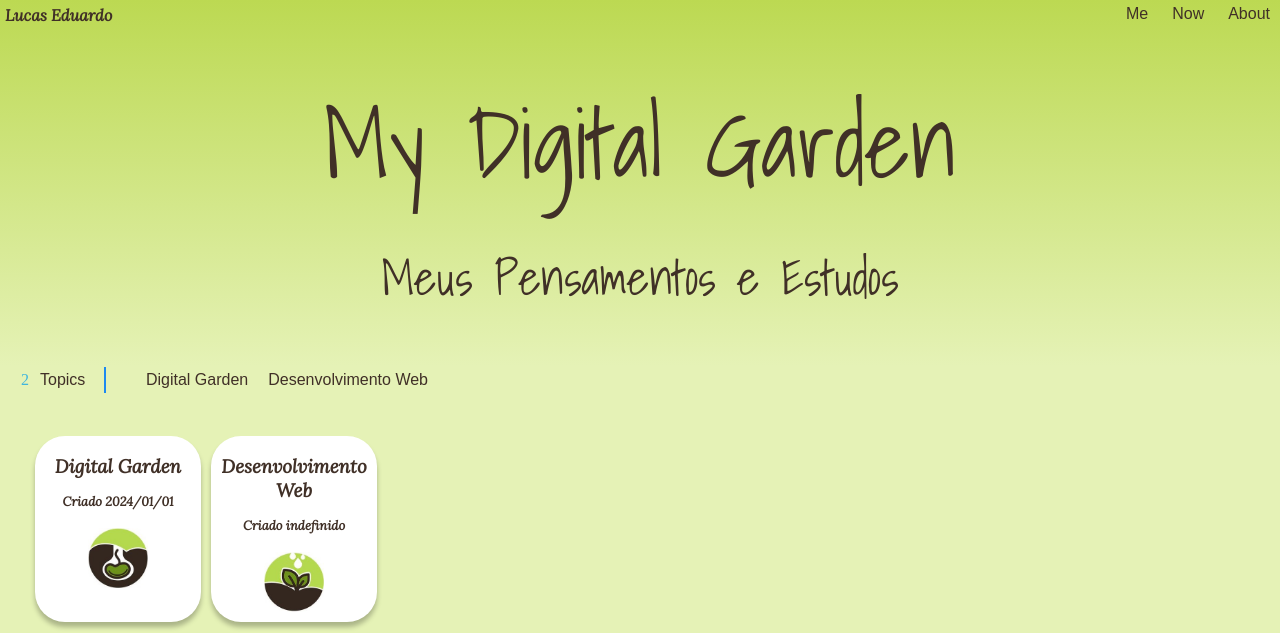
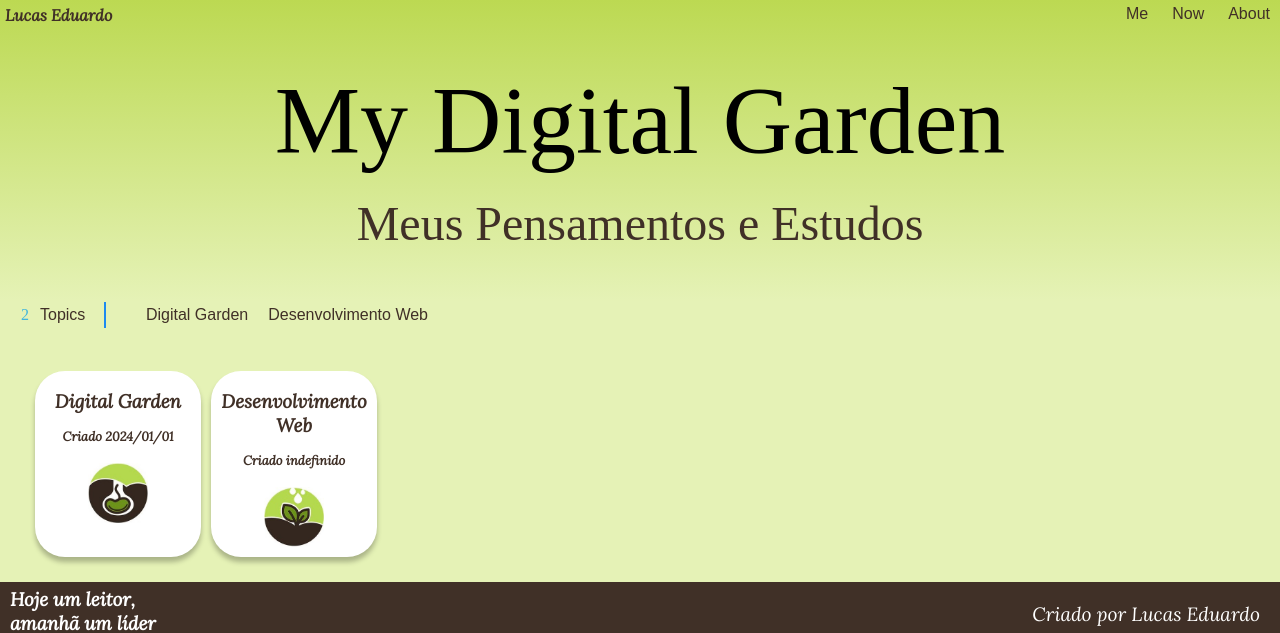
Before and after one commit to LcEduardo/Digital-Garden, a plain HTML site: page principal/index.html in a window 1280 px wide. Shown: the top 633 px of the page. Drawn offline with Linux system fonts and the light colour scheme.

Commit message:
fonte title da pag -> principal

```diff
--- a/principal/style.css
+++ b/principal/style.css
@@ -51,11 +51,11 @@ header{
     text-align: center;
     min-height: 150px;
     padding-top: 40px;
-    font-family:  'Shadows Into Light', cursive;
+    font-family: 'Lore', serif;
 }
 
 #title > h1 {
-    color: var(--cor5);
+
     font-size: 6em;
     font-weight: normal;
     margin-bottom: 20px;
```
